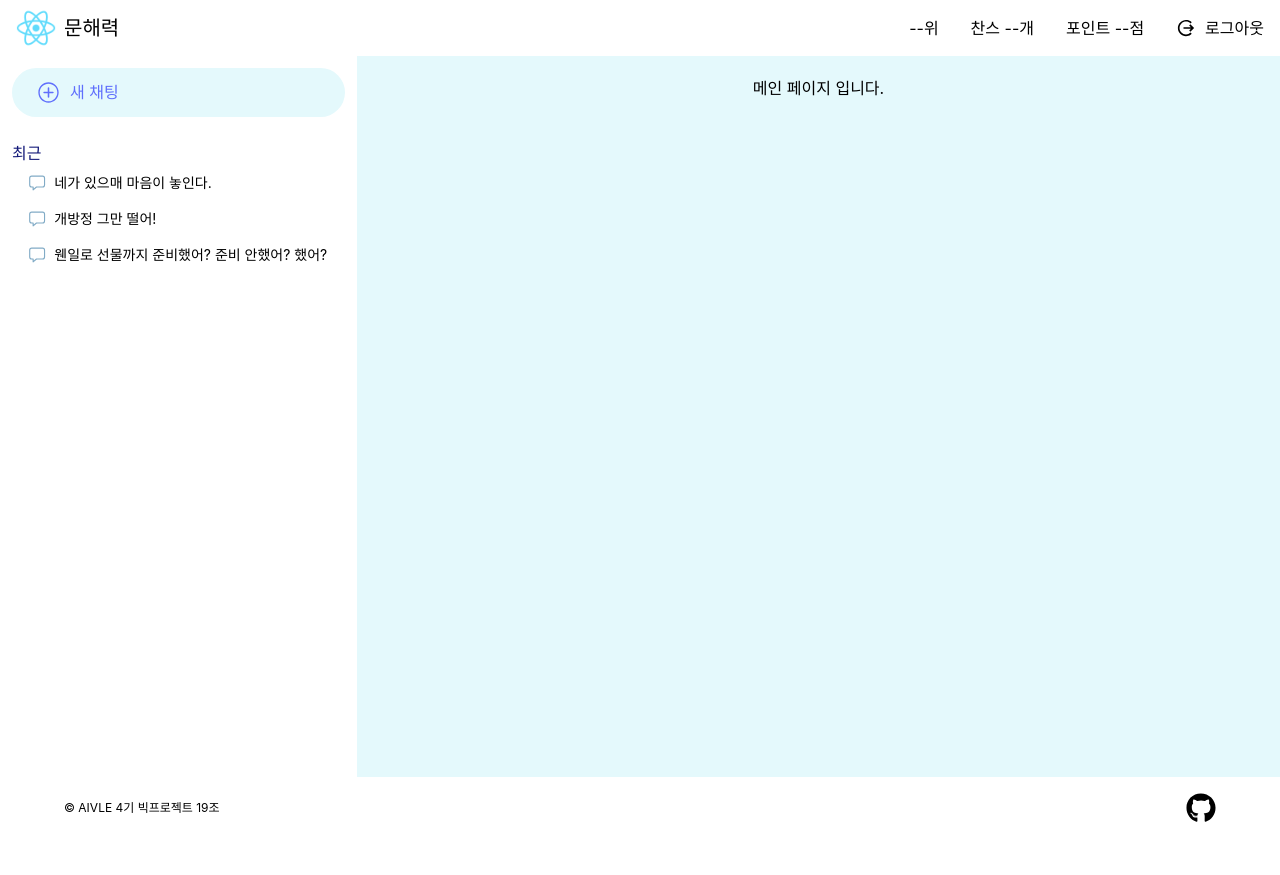
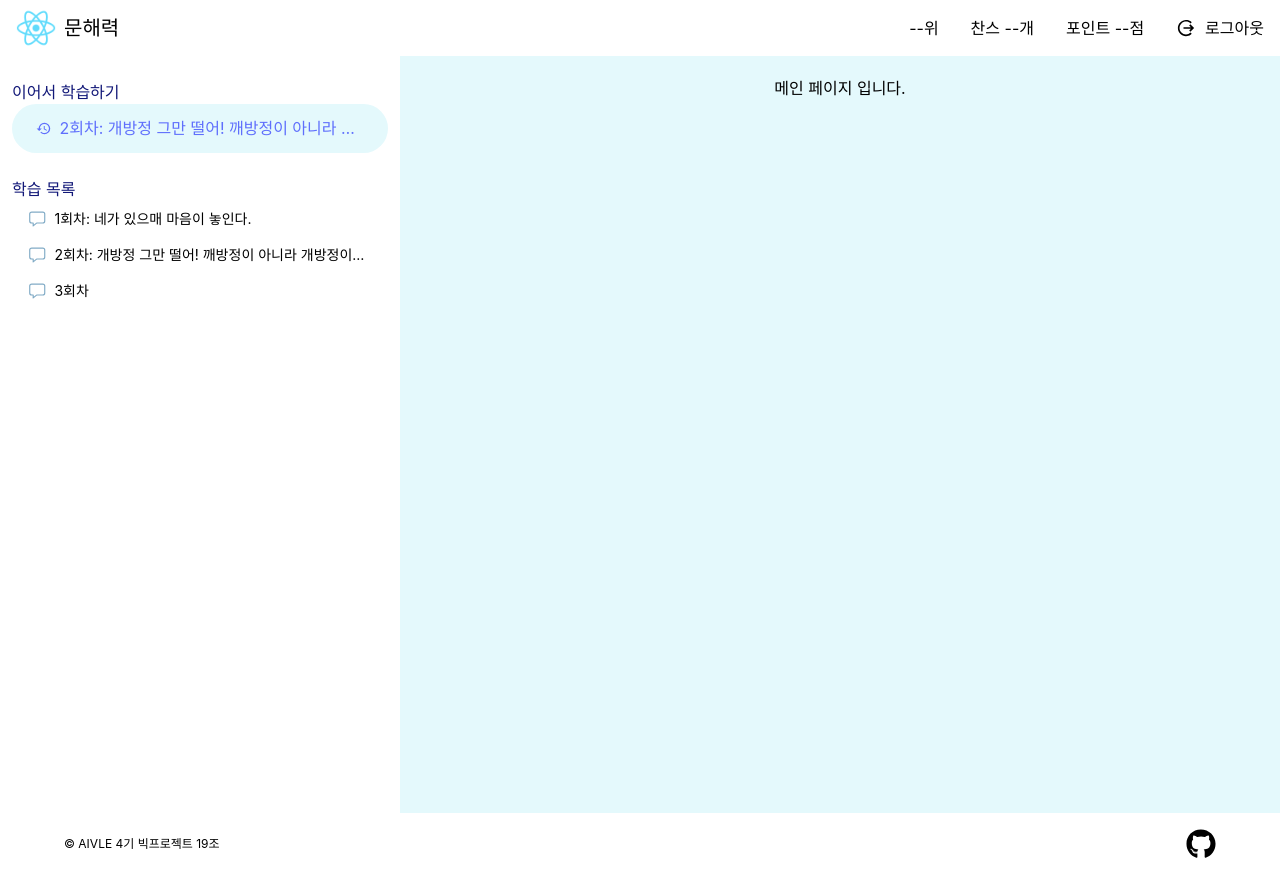
Before and after one commit to yewon-saurus/Aivle_BigProjectFE_19, a React (Create React App) app: page / in a window 1280 px wide. Before the commit the page ends 839 px from the top, so only its background shows below. Built offline with nearby package versions, Linux system fonts and the light colour scheme; some icons are missing.

Commit message:
Update Sidebar: 서비스 설계 의도에 따른 디자인 컴포넌트 명 수정
- History가 아니라, 학습 목록을 단계별로 제공
- 각 단계는 단어 다섯 개 씩으로 이루어질 예정

```diff
--- /dev/null
+++ b/src/components/GoToLatestAndQuizList.jsx
@@ -0,0 +1,62 @@
+import React, {useState} from "react";
+import QuizItem from "./QuizItem";
+
+import { MdHistory } from "react-icons/md";
+
+const temp = [
+    {
+        "round": 1,
+        "solved_date": "2023-12-19 10:21:56",
+        "word": ["있으매", "마음", "놓다", "인생", "하늘"],
+        "sentence": "네가 있으매 마음이 놓인다.",
+    },
+    {
+        "round": 2,
+        "solved_date": "2023-12-19 11:45:12",
+        "word": ["개방정", "그만", "떨다", "펼치다", "당신"],
+        "sentence": "개방정 그만 떨어! 깨방정이 아니라 개방정이었다는 사실 아셨나요?",
+    },
+    {
+        "round": 3,
+        "solved_date": null,
+        "word": ["웬일", "분석", "선물", "시작", "문제"],
+        "sentence": null,
+    },
+];
+
+const GoToLatestAndQuizList = () => {
+    const [latest, setLatest] = useState(temp[1]); // 개발 중 임시 데이터
+    const [quizlist, setQuizlist] = useState(temp); // 개발 중 임시 데이터로 초기화
+
+    return (
+        <div className="my-3">
+            <div className="mt-6 px-3">
+                {/* new chat */}
+                <div className="text-left text-[var(--color-info-900)]">
+                    이어서 학습하기
+                </div>
+                <button className="bg-[var(--color-primary-200)] hover:bg-[var(--color-primary-300)] w-full rounded-full lg:my-0 px-6 py-3">
+                    <div className="flex gap-2 text-left text-[var(--color-info-500)]">
+                        <MdHistory size={25} />
+                        <span className="truncate">{latest.round + "회차: " + latest.sentence}</span>
+                    </div>
+                </button>
+            </div>
+            <div className="mt-6">
+                {/* history list */}
+                <div className="px-3 text-left text-[var(--color-info-900)]">
+                    학습 목록
+                </div>
+                <div className="history">
+                    {
+                        quizlist.map((ele) =>
+                            <QuizItem data={ele} />
+                        )
+                    }
+                </div>
+            </div>
+        </div>
+    );
+}
+
+export default GoToLatestAndQuizList;
--- a/src/components/HistoryItem.jsx
+++ /dev/null
@@ -1,12 +0,0 @@
-import { IoChatboxOutline } from "react-icons/io5";
-
-const HistoryItem = ({data}) => {
-    return (
-        <div className="flex gap-2 text-left truncate mx-3 px-4 py-2 hover:bg-[var(--color-primary-300)] rounded-full">
-            <IoChatboxOutline style={{width: '20px', height: 'auto',}} color="var(--color-primary-600)" />
-            <span className="text-sm truncate w-full">{data.sentence}</span>
-        </div>
-    );
-}
-
-export default HistoryItem;
--- a/src/components/NewChatAndHistory.jsx
+++ /dev/null
@@ -1,58 +0,0 @@
-import React, {useState} from "react";
-import HistoryItem from "./HistoryItem";
-
-import { IoIosAddCircleOutline } from "react-icons/io";
-
-const tempHistory = [
-    {
-        "history_id": 1,
-        "solved_day": "2023-12-19 10:21:56",
-        "word": "있으매",
-        "sentence": "네가 있으매 마음이 놓인다.",
-    },
-    {
-        "history_id": 2,
-        "solved_day": "2023-12-19 11:45:12",
-        "word": "개방정",
-        "sentence": "개방정 그만 떨어!",
-    },
-    {
-        "history_id": 3,
-        "solved_day": "2023-12-20 17:40:59",
-        "word": "웬일",
-        "sentence": "웬일로 선물까지 준비했어? 준비 안했어? 했어?",
-    },
-];
-
-const NewChatAndHistory = () => {
-    const [history, setHistory] = useState(tempHistory); // 개발 중 임시 데이터로 초기화
-
-    return (
-        <div className="my-3">
-            <div className="px-3">
-                {/* new chat */}
-                <button className="bg-[var(--color-primary-200)] hover:bg-[var(--color-primary-300)] w-full rounded-full mt-6 lg:my-0 px-6 py-3">
-                    <div className="flex text-left text-[var(--color-info-500)]">
-                        <IoIosAddCircleOutline size={25} />
-                        <span>&nbsp;&nbsp;새 채팅</span>
-                    </div>
-                </button>
-            </div>
-            <div className="mt-6">
-                {/* history list */}
-                <div className="px-3 text-left text-[var(--color-info-900)]">
-                    최근
-                </div>
-                <div className="history">
-                    {
-                        history.map((ele) =>
-                            <HistoryItem data={ele} />
-                        )
-                    }
-                </div>
-            </div>
-        </div>
-    );
-}
-
-export default NewChatAndHistory;
--- /dev/null
+++ b/src/components/QuizItem.jsx
@@ -0,0 +1,17 @@
+import { IoChatboxOutline } from "react-icons/io5";
+
+const QuizItem = ({data}) => {
+    return (
+        <div className="flex gap-2 text-left mx-3 px-4 py-2 hover:bg-[var(--color-primary-200)] rounded-full">
+            <IoChatboxOutline style={{width: '20px', height: 'auto',}} color="var(--color-primary-600)" />
+            {
+                data.solved_date === null ?
+                <span className="text-sm truncate w-full">{data.round + "회차"}</span>
+                :
+                <span className="text-sm truncate w-full">{data.round + "회차: " + data.sentence}</span>
+            }
+        </div>
+    );
+}
+
+export default QuizItem;
--- a/src/components/Sidebar.jsx
+++ b/src/components/Sidebar.jsx
@@ -1,6 +1,6 @@
 import style from "./style.css";
 import React, {useEffect, useRef, useState} from "react";
-import NewChatAndHistory from "./NewChatAndHistory";
+import GoToLatestAndQuizList from "./GoToLatestAndQuizList";
 
 import { IoMdLogOut } from "react-icons/io";
 import { FaRankingStar } from "react-icons/fa6";
@@ -52,7 +52,7 @@ const Sidebar = (props) => {
                     }
                 </div>
                 <div>
-                    <NewChatAndHistory />
+                    <GoToLatestAndQuizList />
                 </div>
             </div>
         </div>
--- a/src/components/index.jsx
+++ b/src/components/index.jsx
@@ -2,7 +2,7 @@ import Footer from "./Footer";
 import Header from "./Header";
 import PrivateRoute from "./PrivateRoute";
 import Sidebar from "./Sidebar";
-import NewChatAndHistory from "./NewChatAndHistory";
-import HistoryItem from "./HistoryItem";
+import GoToLatestAndQuizList from "./GoToLatestAndQuizList";
+import QuizItem from "./QuizItem";
 
-export { Footer, Header, PrivateRoute, Sidebar, NewChatAndHistory, HistoryItem };
+export { Footer, Header, PrivateRoute, Sidebar, GoToLatestAndQuizList, QuizItem };
--- a/src/pages/main/Main.jsx
+++ b/src/pages/main/Main.jsx
@@ -1,11 +1,11 @@
 import React from 'react';
-import NewChatAndHistory from '../../components/NewChatAndHistory';
+import GoToLatestAndQuizList from '../../components/GoToLatestAndQuizList';
 
 const Main = () => {
     return (
         <div className='flex'>
             <div className='w-0 lg:w-[400px]'>
-                <NewChatAndHistory />
+                <GoToLatestAndQuizList />
             </div>
             <div className='page'>
                 메인 페이지 입니다.
```
